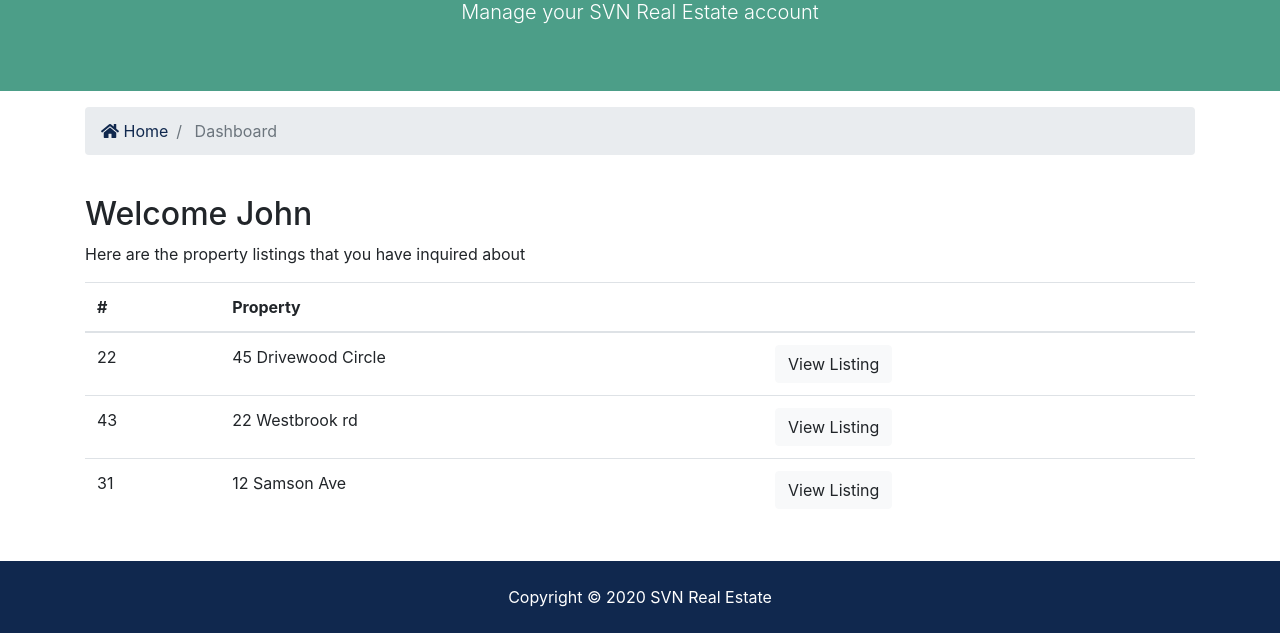
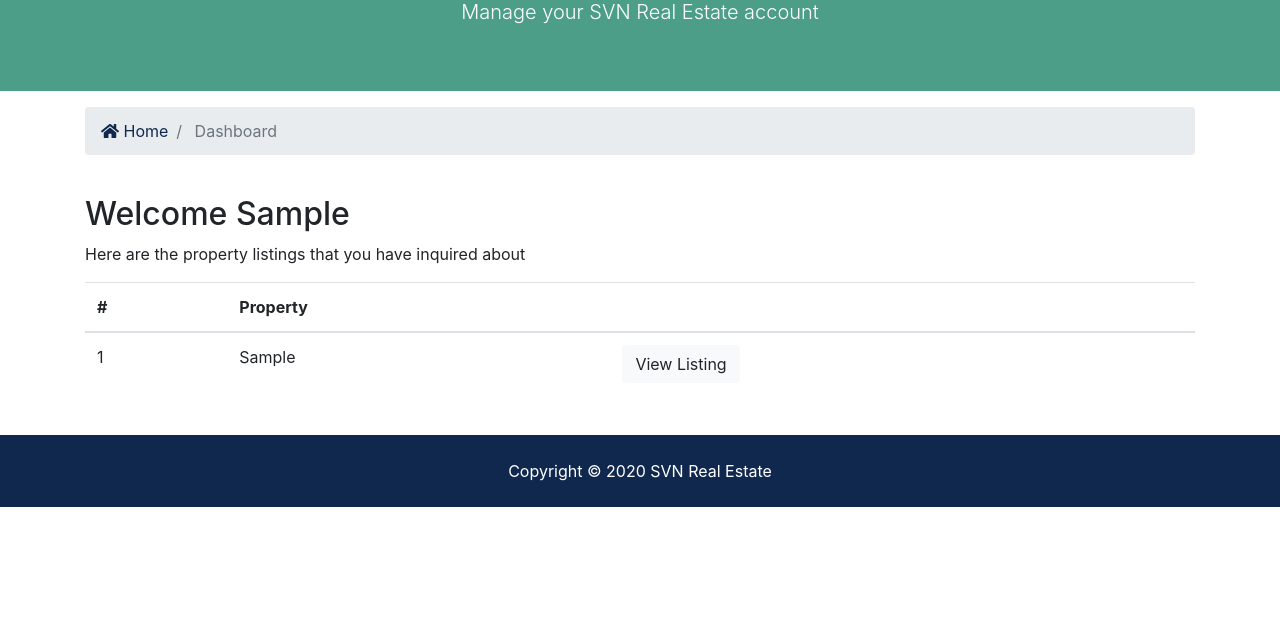
Before and after one commit to sujithvn/svnReal, a Django app: page /accounts/dashboard in a window 1280 px wide. Shown: the part 254-887 px from the top of the page. After the commit the page ends 761 px from the top, so only its background shows below. Run offline with Django 3.2, Linux system fonts and the light colour scheme; a user stored in the database is signed in; tables that the repository leaves empty hold one stand-in row (values such as "Sample post"); some libraries are stand-ins or nearby versions.

Commit message:
L9.6-Contacts - Dashboard dynamic

```diff
--- a/accounts/views.py
+++ b/accounts/views.py
@@ -1,6 +1,7 @@
 from django.shortcuts import render, redirect
 from django.contrib import messages, auth
 from django.contrib.auth.models import User
+from contacts.models import Contact
 
 
 def register(request):
@@ -65,4 +66,7 @@ def logout(request):
 
 
 def dashboard(request):
-    return render(request, 'accounts/dashboard.html')
+    user_contacts = Contact.objects.order_by(
+        '-contact_date').filter(user_id=request.user.id)
+    context = {'contacts': user_contacts}
+    return render(request, 'accounts/dashboard.html', context)
--- a/templates/accounts/dashboard.html
+++ b/templates/accounts/dashboard.html
@@ -33,7 +33,8 @@
     <div class="container">
         <div class="row">
             <div class="col-md-12">
-                <h2>Welcome John</h2>
+                <h2>Welcome {{ user.first_name }}</h2>
+                {% if contacts %}
                 <p>Here are the property listings that you have inquired about</p>
                 <table class="table">
                     <thead>
@@ -44,29 +45,20 @@
                         </tr>
                     </thead>
                     <tbody>
+                        {% for contact in contacts %}
                         <tr>
-                            <td>22</td>
-                            <td>45 Drivewood Circle</td>
+                            <td>{{ contact.id }}</td>
+                            <td>{{ contact.listing }}</td>
                             <td>
-                                <a class="btn btn-light" href="#">View Listing</a>
+                                <a class="btn btn-light" href="{% url 'listing' contact.listing_id %}">View Listing</a>
                             </td>
                         </tr>
-                        <tr>
-                            <td>43</td>
-                            <td>22 Westbrook rd</td>
-                            <td>
-                                <a class="btn btn-light" href="#">View Listing</a>
-                            </td>
-                        </tr>
-                        <tr>
-                            <td>31</td>
-                            <td>12 Samson Ave</td>
-                            <td>
-                                <a class="btn btn-light" href="#">View Listing</a>
-                            </td>
-                        </tr>
+                        {% endfor %}
                     </tbody>
                 </table>
+                {% else %}
+                <p>You have not made an inquiry</p>
+                {% endif %}
             </div>
         </div>
     </div>
```
